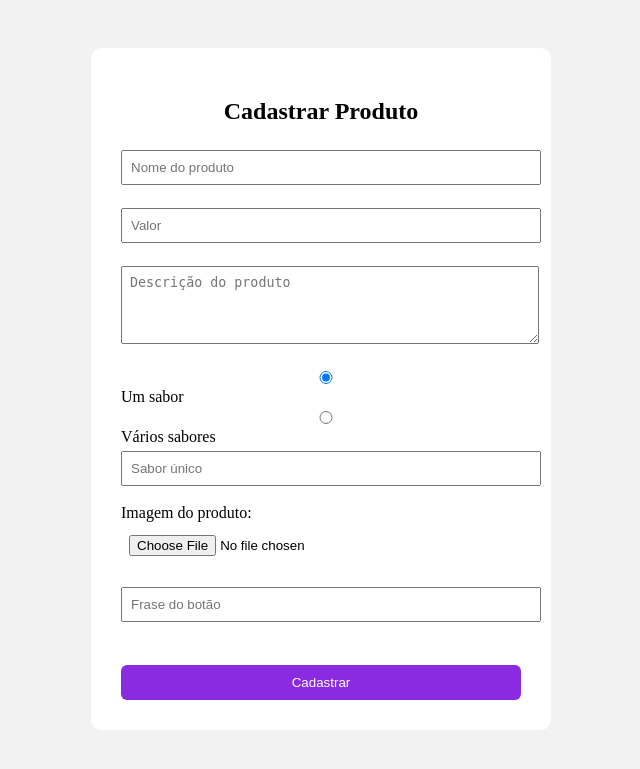
After one commit to kawaDucla/Confeitaria, a Flask app: page /admin in a window 1280 px wide. The commit adds this page. Shown: the top 769 px of the page, without its empty margins (319-959 px from the left). Run offline with Flask 3, Linux system fonts and the light colour scheme.

Commit message:
feito grande parte

```diff
--- /dev/null
+++ b/app/static/css/admin.css
@@ -0,0 +1,45 @@
+body {
+    background-color: #f2f2f2;
+    display: flex;
+    justify-content: center;
+    padding: 40px;
+    font-family: "Playfair Display SC", serif;
+}
+
+.admin-container {
+    background: white;
+    padding: 30px;
+    width: 400px;
+    border-radius: 10px;
+}
+
+h2 {
+    text-align: center;
+    margin-bottom: 20px;
+}
+
+input, textarea {
+    width: 100%;
+    padding: 8px;
+    margin-top: 5px;
+}
+
+textarea {
+    resize: vertical;
+    min-height: 60px;
+}
+
+button {
+    margin-top: 25px;
+    width: 100%;
+    padding: 10px;
+    background-color: blueviolet;
+    color: white;
+    border: none;
+    cursor: pointer;
+    border-radius: 6px;
+}
+
+button:hover {
+    opacity: 0.9;
+}
--- /dev/null
+++ b/app/templates/admin.html
@@ -0,0 +1,51 @@
+<!DOCTYPE html>
+<html lang="pt-br">
+<head>
+    <meta charset="UTF-8">
+    <title>Admin</title>
+    <link rel="stylesheet" href="{{ url_for('static', filename='css/admin.css') }}">
+</head>
+<body>
+
+<div class="admin-container">
+    <h2>Cadastrar Produto</h2>
+
+    <form method="POST" enctype="multipart/form-data">
+        <input type="text" name="nome" placeholder="Nome do produto" required><br><br>
+        <input type="number" step="0.01" name="valor" placeholder="Valor" required><br><br>
+        <textarea name="descricao" placeholder="Descrição do produto" required></textarea><br><br>
+
+        <label>
+            <input type="radio" name="tipo_sabor" value="um" checked onclick="toggle()"> Um sabor
+        </label>
+        <label>
+            <input type="radio" name="tipo_sabor" value="varios" onclick="toggle()"> Vários sabores
+        </label>
+
+        <div id="um">
+            <input type="text" name="sabor_unico" placeholder="Sabor único">
+        </div>
+        <div id="varios" style="display:none;">
+            <textarea name="sabores" placeholder="Sabores separados por vírgula"></textarea>
+        </div>
+
+        <br>
+        <label>Imagem do produto:</label>
+        <input type="file" name="imagem" accept="image/*"><br><br>
+
+        <input type="text" name="frase_botao" placeholder="Frase do botão" required><br><br>
+
+        <button type="submit">Cadastrar</button>
+    </form>
+</div>
+
+<script>
+function toggle() {
+    const tipo = document.querySelector('input[name="tipo_sabor"]:checked').value;
+    document.getElementById("um").style.display = tipo === "um" ? "block" : "none";
+    document.getElementById("varios").style.display = tipo === "varios" ? "block" : "none";
+}
+</script>
+
+</body>
+</html>
--- a/app/view.py
+++ b/app/view.py
@@ -1,7 +1,36 @@
-from app import app
-from flask import render_template, request
+import os
+from werkzeug.utils import secure_filename
+from app import app, db
+from flask import render_template, request, redirect, url_for
+from app.models import Produto
 
-@app.route("/", methods=["GET"])
+@app.route("/")
 def homepage():
-    termo = request.args.get("q")
-    return render_template("index.html", termo=termo)
+    produtos = Produto.query.all()
+    return render_template("index.html", produtos=produtos)
+
+@app.route("/admin", methods=["GET", "POST"])
+def admin():
+    if request.method == "POST":
+        arquivo = request.files.get("imagem")
+        nome_arquivo = None
+        if arquivo and arquivo.filename != "":
+            nome_arquivo = secure_filename(arquivo.filename)
+            arquivo.save(os.path.join(app.config['UPLOAD_FOLDER'], nome_arquivo))
+
+        produto = Produto(
+            nome=request.form["nome"],
+            valor=float(request.form["valor"]),
+            tipo_sabor=request.form["tipo_sabor"],
+            sabor_unico=request.form.get("sabor_unico"),
+            sabores=request.form.get("sabores"),
+            descricao=request.form["descricao"],
+            frase_botao=request.form["frase_botao"],
+            imagem=nome_arquivo
+        )
+
+        db.session.add(produto)
+        db.session.commit()
+        return redirect(url_for("homepage"))
+
+    return render_template("admin.html")
--- a/main.py
+++ b/main.py
@@ -1,5 +1,4 @@
 from app import app
 
-
-if __name__ == '__main__':
-    app.run (debug = True)
+if __name__ == "__main__":
+    app.run(debug=True)
```
Also changed, not shown: app/__init__.py (+21 -1 lines), app/models.py (added, +14 -0 lines), app/static/css/index.css (+80 -94 lines), app/templates/index.html (+46 -15 lines), app/confeitaria.db (added), app/static/img/produtos/Captura_de_tela_2026-01-05_105158.png (added), app/static/img/produtos/Captura_de_tela_2026-01-05_141157.png (added), app/static/img/produtos/Captura_de_tela_2026-01-05_141559.png (added), app/static/img/produtos/Captura_de_tela_2026-01-05_152057.png (added).
